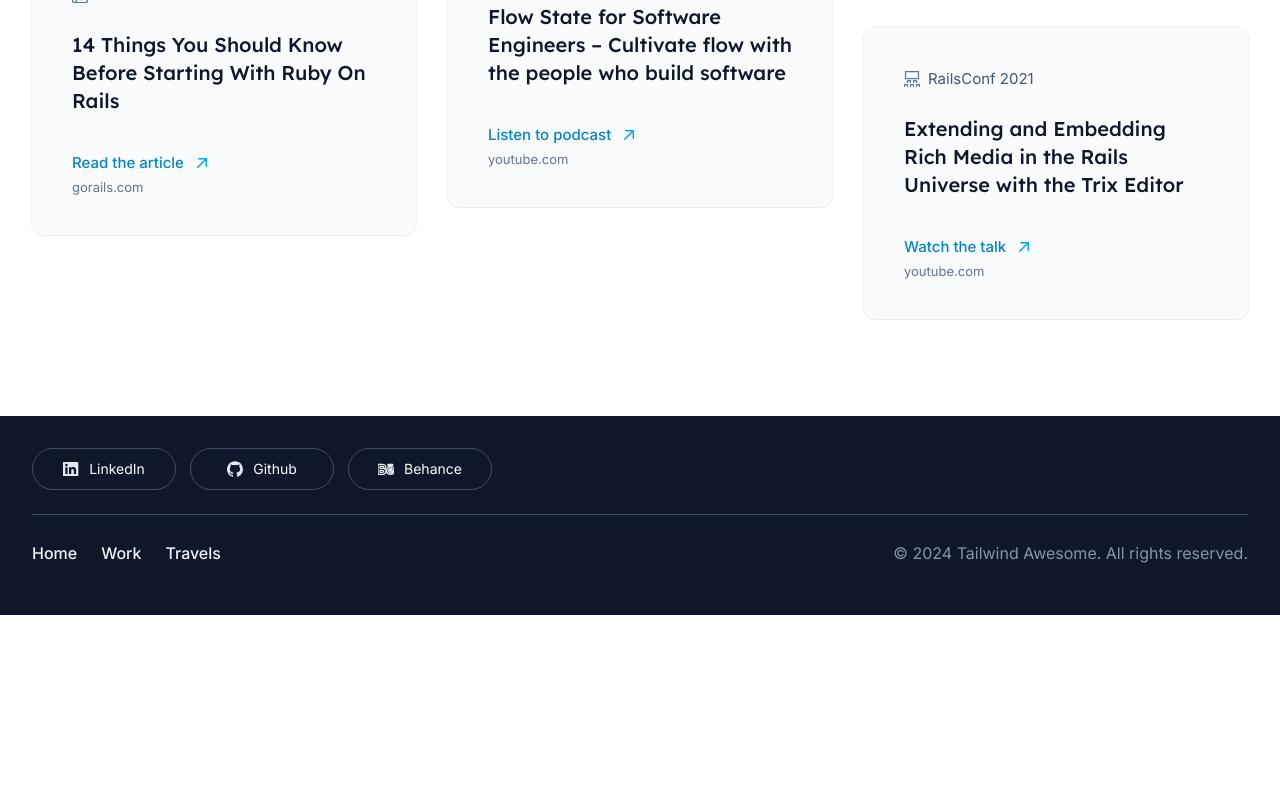
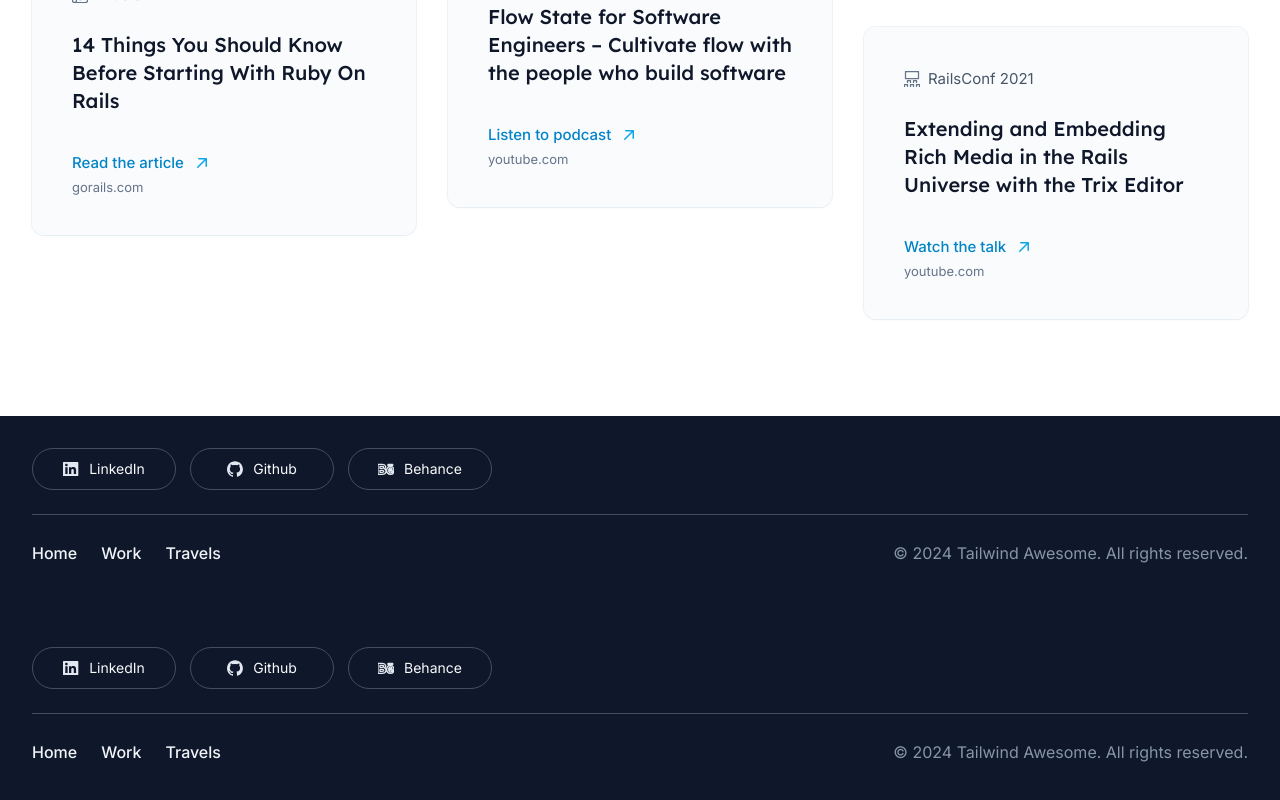
Before and after one commit to fcyen/fcyen.github.io, a Next.js app: page /about234 in a window 1280 px wide. Shown: the part 6000-6800 px from the top of the page. Before the commit the page ends 6615 px from the top, so only its background shows below. Built offline with nearby package versions, Linux system fonts and the light colour scheme.

Commit message:
make footer sticky

```diff
--- a/src/app/layout.jsx
+++ b/src/app/layout.jsx
@@ -1,6 +1,8 @@
-import { Header } from '@/components/Header'
 import clsx from 'clsx'
 import { Inter, Lexend, Gochi_Hand } from 'next/font/google'
+
+import { Header } from '@/components/Header'
+import { Footer } from '@/components/Footer'
 import '@/styles/globals.css'
 
 const inter = Inter({
@@ -42,6 +44,7 @@ export default function RootLayout({ children }) {
       >
         <Header />
         {children}
+        <Footer />
       </body>
     </html>
   )
--- a/src/app/page.jsx
+++ b/src/app/page.jsx
@@ -20,7 +20,6 @@ export default function HomePage() {
       <FeaturedWork />
       <Testimonials />
       <FeaturedPosts /> */}
-      <Footer />
     </>
   )
 }
--- a/src/app/travels/layout.jsx
+++ b/src/app/travels/layout.jsx
@@ -11,7 +11,6 @@ export default function TravelLayout({ children }) {
           </div>
         </Container>
       </section>
-      <Footer />
     </>
   )
 }
--- a/src/app/work/(index)/layout.jsx
+++ b/src/app/work/(index)/layout.jsx
@@ -1,7 +1,6 @@
 import { Tabs } from '@/components/Tabs'
 import { Pagination } from '@/components/Pagination'
 import { Container } from '@/components/Container'
-import { Footer } from '@/components/Footer'
 
 import { getFeaturedTags } from '@/lib/caseStudies'
 import { ComingSoon } from '../../../components/ComingSoon'
@@ -51,7 +50,6 @@ export default function WorkLayout({ children }) {
           </div>
         </Container>
       </section>
-      <Footer />
     </>
   )
 }
--- a/src/components/Footer.js
+++ b/src/components/Footer.js
@@ -4,11 +4,7 @@ import clsx from "clsx";
 
 import { Container } from "./Container";
 import newsletterBg from "@/images/newsletter-bg.png";
-import {
-  LinkedInIcon,
-  GitHubIcon,
-  BehanceIcon,
-} from "./SocialIcons";
+import { LinkedInIcon, GitHubIcon, BehanceIcon } from "./SocialIcons";
 
 export const pageLinks = [
   { label: "Home", href: "/" },
@@ -34,13 +30,13 @@ const socialLinks = [
     label: "Behance",
     icon: BehanceIcon,
     href: "https://www.behance.net/ching_yen",
-  }
+  },
 ];
 
 function SocialLink({ icon: Icon, label, ...props }) {
   return (
     <Link
-      className="flex col-span-2 items-center justify-center gap-2.5 rounded-full border border-slate-600/90 py-2.5 text-sm text-slate-50 duration-200 ease-in-out hover:bg-slate-800 hover:text-white lg:gap-2 xl:gap-2.5"
+      className="col-span-2 flex items-center justify-center gap-2.5 rounded-full border border-slate-600/90 py-2.5 text-sm text-slate-50 duration-200 ease-in-out hover:bg-slate-800 hover:text-white lg:gap-2 xl:gap-2.5"
       {...props}
     >
       <Icon className="h-4 w-4 shrink-0 text-slate-200 duration-200 ease-in-out group-hover:fill-slate-100" />
@@ -50,7 +46,7 @@ function SocialLink({ icon: Icon, label, ...props }) {
 }
 
 function Newsletter() {
-  return(
+  return (
     <div className="relative">
       <div className="absolute inset-x-0 bottom-0 h-1/2 bg-slate-900"></div>
       <div className="relative mx-auto max-w-screen-xl px-4 sm:px-6 lg:px-8">
@@ -66,8 +62,8 @@ function Newsletter() {
                 Subscribe to my newsletter
               </h3>
               <p className="mx-auto mt-4 max-w-lg text-lg text-sky-50 lg:mx-0 lg:mt-6">
-              Join 10,000+ designers and get creative site breakdowns,
-              design musings and tips every Monday.
+                Join 10,000+ designers and get creative site breakdowns, design
+                musings and tips every Monday.
               </p>
             </div>
             <form
@@ -93,19 +89,23 @@ function Newsletter() {
         </div>
       </div>
     </div>
-  )
+  );
 }
 
 export function Footer({ newsletter = false }) {
   return (
-    <section className={clsx(newsletter && "pt-12 sm:pt-16")}>
+    <section
+      className={clsx(
+        newsletter && "fixed bottom-0 left-0 w-full pt-12 sm:pt-16"
+      )}
+    >
       {newsletter && <Newsletter />}
       <footer className="overflow-hidden bg-slate-900 pb-8 pt-8 sm:pb-12">
         <Container>
           {/** Socials */}
           <div className="mx-auto grid max-w-xl items-center gap-5 lg:mx-0 lg:max-w-none lg:grid-cols-12 lg:gap-12 xl:gap-20">
             <div className="flex flex-col items-center lg:col-span-5 lg:items-start">
-              <div className="grid w-full max-w-sm grid-cols-6 gap-3.5 sm:max-w-none sm:grid-cols-6 lg:gap-2.5 xl:gap-3.5 justify-center items-center">
+              <div className="grid w-full max-w-sm grid-cols-6 items-center justify-center gap-3.5 sm:max-w-none sm:grid-cols-6 lg:gap-2.5 xl:gap-3.5">
                 {socialLinks.map((socialLink) => (
                   <SocialLink
                     key={`footer-social-link-${socialLink.label}`}
```
Lines whose indentation alone changed are shown as unchanged.
